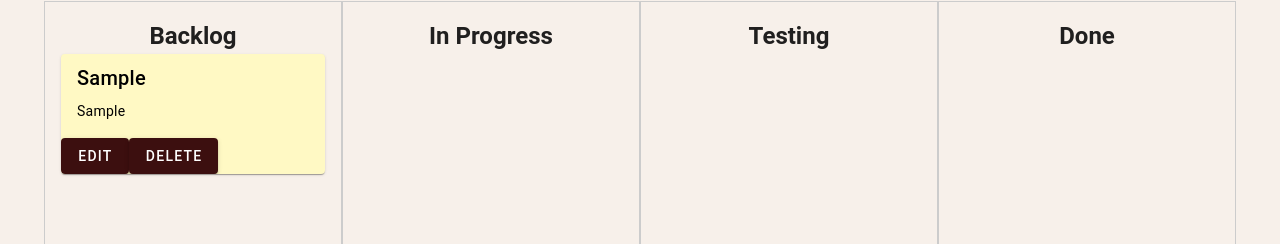
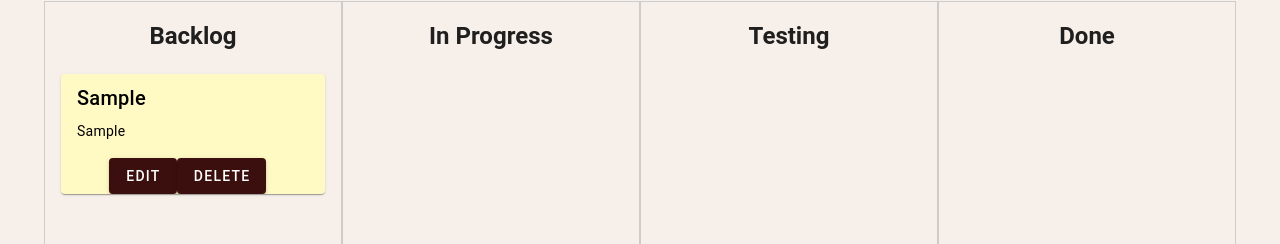
Before and after one commit to FabricioCCapone/fysiofresh-kanban, a Vue app: page / in a window 1280 px wide. Both pictures are taken after typing "Sample", "Sample" into the empty fields and a click on the button "ADD TASK". Shown: the part 115-359 px from the top of the page. Built offline with nearby package versions, Linux system fonts and the light colour scheme.

Commit message:
Commit 011: visual changes

```diff
--- a/src/components/KanbanBoard.vue
+++ b/src/components/KanbanBoard.vue
@@ -1,9 +1,9 @@
-<template>
+<template class="wrapper">
   <appHeader />
   <v-container class="mt-4">
     <v-row>
       <v-col v-for="(column, colIndex) in board" :key="colIndex" cols="3" class="column with-border">
-        <h2 class="text-center">{{ column.name }}</h2>
+        <h2 class="text-center mb-5">{{ column.name }}</h2>
         <draggable v-model="column.cards" :group="'tasks'" item-key="id" class="draggable-list">
           <template #item="{ element: card }">
             <v-card :key="card.id" class="mb-3" :color="column.color">
@@ -16,8 +16,10 @@
               <template v-else>
                 <v-card-title>{{ card.title }}</v-card-title>
                 <v-card-text>{{ card.description }}</v-card-text>
-                <v-btn @click="editingTaskId = card.id" color="primary">Edit</v-btn>
-                <v-btn @click="deleteTask(card.id)" color="primary">Delete</v-btn>
+                <div class="ms-12">
+                  <v-btn @click="editingTaskId = card.id" color="primary">Edit</v-btn>
+                  <v-btn @click="deleteTask(card.id)" color="primary">Delete</v-btn>
+                </div>
               </template>
             </v-card>
           </template>
@@ -107,4 +109,8 @@ const descriptionRules = [
 .draggable-list {
   min-height: 300px;
 }
+
+.buttons{
+  justify-content: space-between;
+}
 </style>
```
